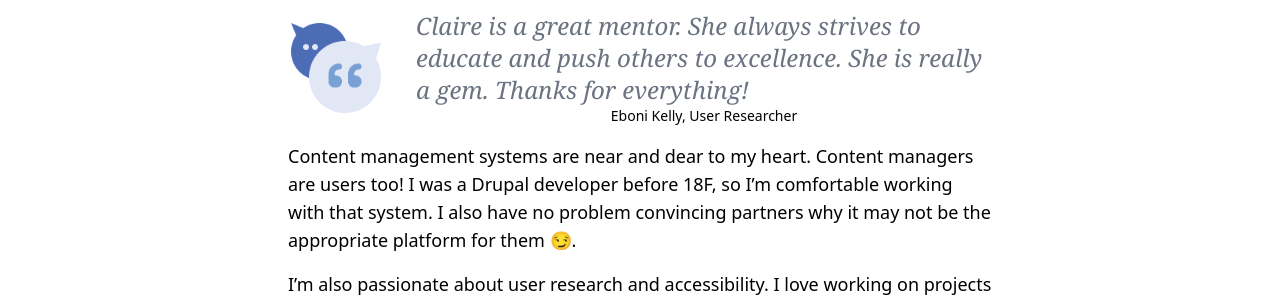
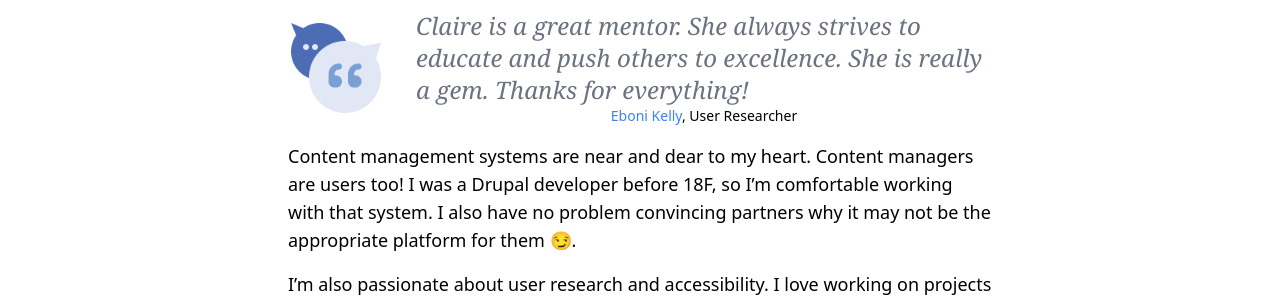
Before and after one commit to cannandev/plain-ole-jekyll-blog, a Jekyll site: the page built from about.md, in a window 1280 px wide. Shown: the part 460-760 px from the top of the page. Built offline with Jekyll 4.4.1, drawn with Linux system fonts in a browser that asks for light colours; part of the change alters nothing that is shown.

```diff
--- a/about.md
+++ b/about.md
@@ -9,7 +9,7 @@ Hi. I’m Claire Annan, otherwise known as @cannandev on the interwebs. I’m an
 
 I have a lot of knowledge to share about engineering best practices. I also have advice on engineering hiring, consulting and interdisciplinary dependencies on Agile teams. I love sharing my many funny stories about freelancing and being a minority in the tech world. You can use this site as a resource.
 
-> Claire is a great mentor. She always strives to educate and push others to excellence. She is really a gem. Thanks for everything! <cite>Eboni Kelly, User Researcher</cite>
+> Claire is a great mentor. She always strives to educate and push others to excellence. She is really a gem. Thanks for everything! <cite>[Eboni Kelly](https://www.linkedin.com/in/eboni-kelly/), User Researcher</cite>
 
 Content management systems are near and dear to my heart. Content managers are users too! I was a Drupal developer before 18F, so I’m comfortable working with that system. I also have no problem convincing partners why it may not be the appropriate platform for them 😏.
 
```
